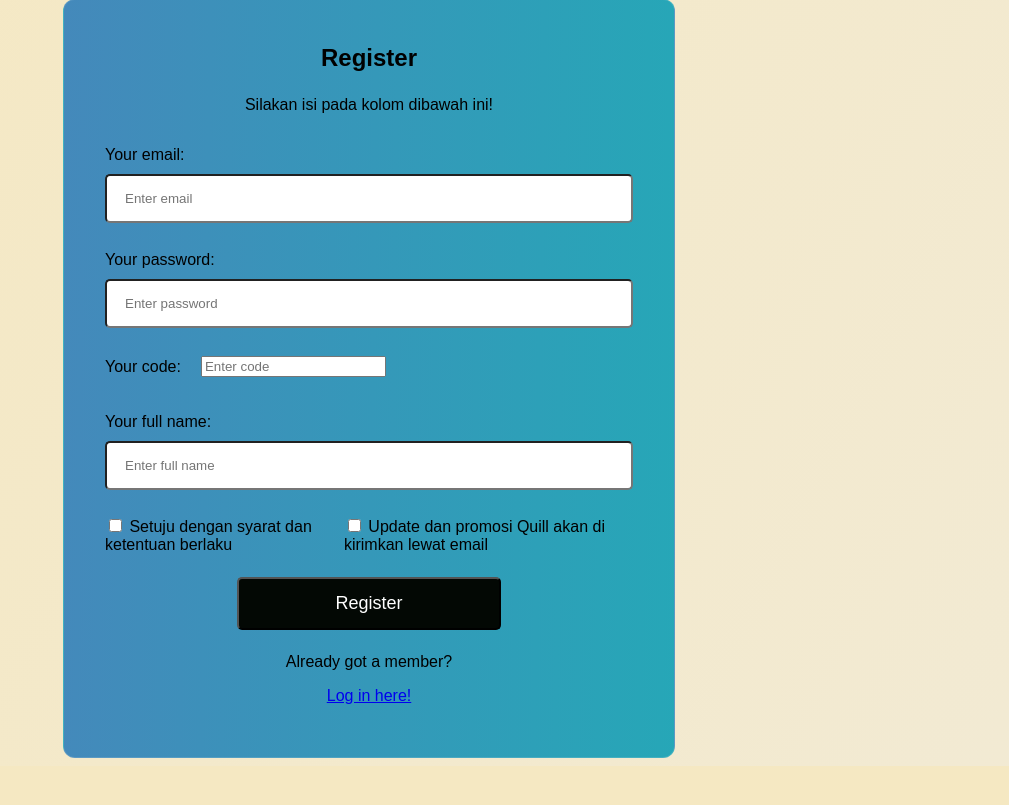
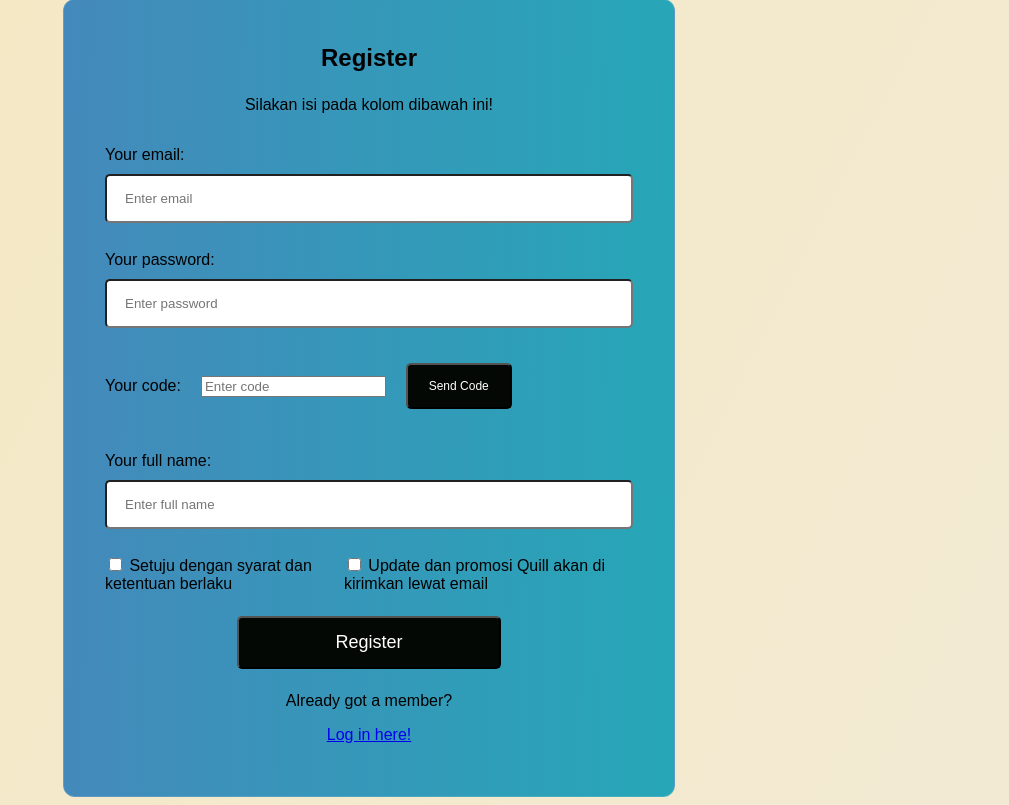
Before and after one commit to EnemyB0T/WEB-Collab, a PHP site: page /registerCode.php in a window 1280 px wide. Shown: the part 120-925 px from the top of the page, without its empty margins (271-1280 px from the left). Before the commit the page ends 886 px from the top, so only its background shows below. Run offline with PHP 8.4, Linux system fonts and the light colour scheme; data that the repository does not hold is empty.

Commit message:
Added button from .html
Button addition from .html is now implemented in the .php file

```diff
--- a/registerCode.php
+++ b/registerCode.php
@@ -79,6 +79,7 @@ if (isset($_POST['submit'])) {
             <div class="code-confirm">
                 <label for="code">Your&nbspcode:</label>
                 <input type="Code" placeholder="Enter code" name="Code confirm">
+                <button class="sbutton">Send Code</button>
             </div>
             <br><br>
 
```
